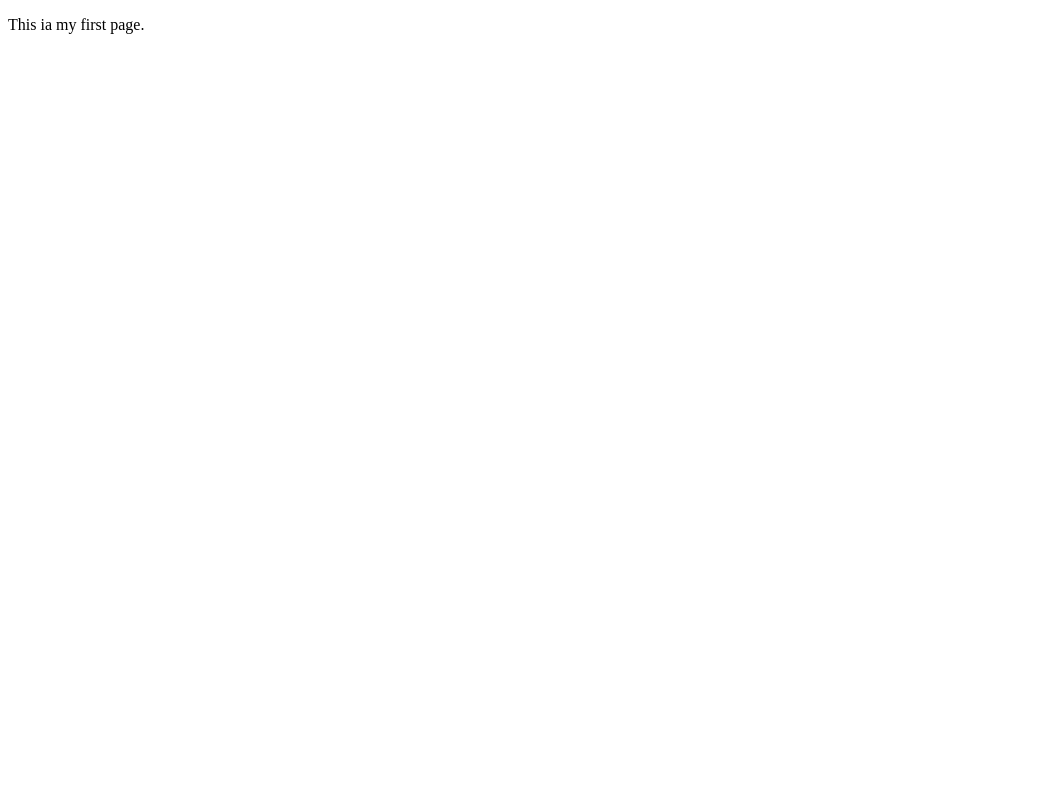
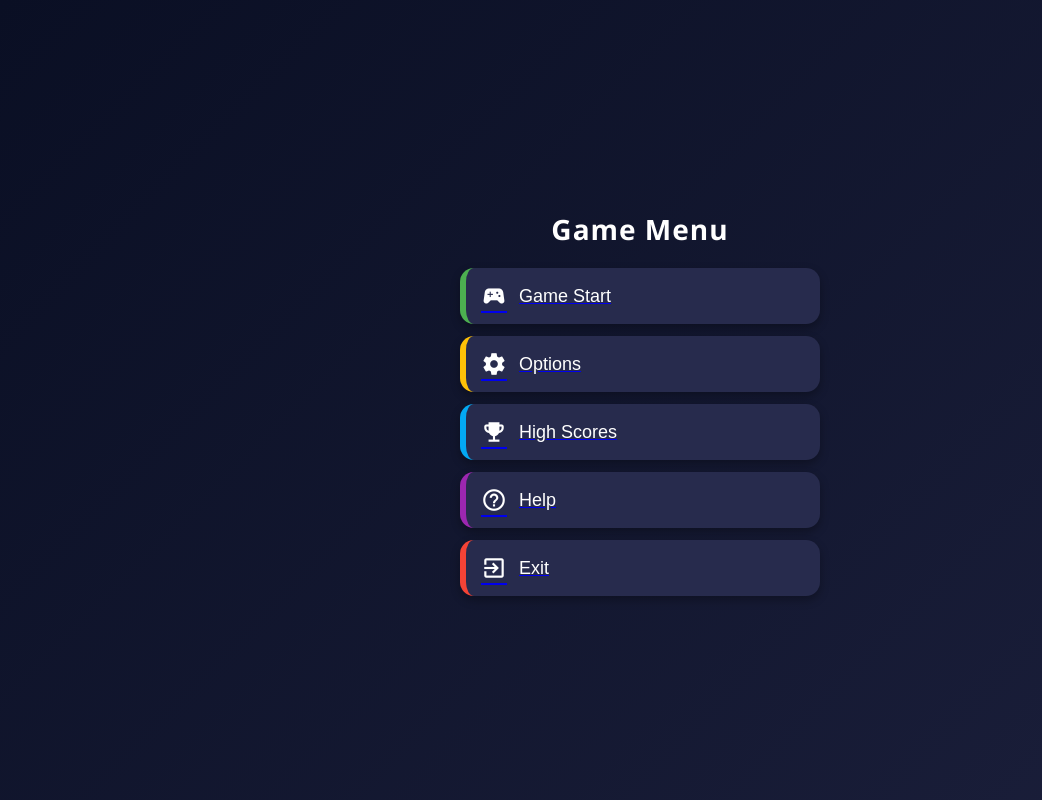
Before and after one commit to sallunotbook-ops/firstbell, a plain HTML site: page index.html in a window 1280 px wide. Shown: the whole page, without its empty margins (0-1042 px from the left). Drawn offline with Linux system fonts and the light colour scheme.

Commit message:
Update index.html

```diff
--- a/index.html
+++ b/index.html
@@ -2,11 +2,122 @@
 <html lang="en">
 <head>
     <meta charset="UTF-8">
-    <meta http-equiv="X-UA-Compatible" content="IE=edge">
     <meta name="viewport" content="width=device-width, initial-scale=1.0">
-    <title>Index.html</title>
+    <title>Game Menu</title>
+
+    <!-- Material Icons -->
+    <link href="https://fonts.googleapis.com/icon?family=Material+Icons" rel="stylesheet">
+
+    <style>
+        body {
+            margin: 0;
+            padding: 0;
+            background: linear-gradient(135deg, #0a0f24, #1b1f3b);
+            font-family: 'Segoe UI', sans-serif;
+            display: flex;
+            justify-content: center;
+            align-items: center;
+            height: 100vh;
+            overflow: hidden;
+        }
+
+        .menu-container {
+            width: 90%;
+            max-width: 360px;
+            text-align: center;
+            animation: fadeIn 1s ease;
+        }
+
+        @keyframes fadeIn {
+            from { opacity: 0; transform: translateY(20px); }
+            to   { opacity: 1; transform: translateY(0); }
+        }
+
+        h1 {
+            color: #ffffff;
+            margin-bottom: 20px;
+            font-size: 28px;
+            letter-spacing: 1px;
+        }
+
+        .menu-btn {
+            width: 100%;
+            padding: 15px;
+            margin: 12px 0;
+            background: #272b4d;
+            color: white;
+            border: none;
+            font-size: 18px;
+            border-radius: 14px;
+            display: flex;
+            align-items: center;
+            gap: 12px;
+            cursor: pointer;
+            transition: 0.25s;
+            box-shadow: 0px 4px 10px rgba(0,0,0,0.3);
+        }
+
+        .menu-btn .material-icons {
+            font-size: 26px;
+        }
+
+        .menu-btn:hover {
+            background: #3b4273;
+            transform: scale(1.05);
+        }
+
+        .menu-btn:active {
+            transform: scale(0.97);
+        }
+
+        /* Different colorful borders for each button */
+        .start { border-left: 6px solid #4CAF50; }
+        .options { border-left: 6px solid #FFC107; }
+        .scores { border-left: 6px solid #03A9F4; }
+        .help { border-left: 6px solid #9C27B0; }
+        .exit { border-left: 6px solid #F44336; }
+    </style>
 </head>
 <body>
-    <p>This ia my first page.</p>
+
+    <div class="menu-container">
+        <h1>Game Menu</h1>
+
+        <a href="start.html">
+            <button class="menu-btn start">
+                <span class="material-icons">sports_esports</span>
+                Game Start
+            </button>
+        </a>
+
+        <a href="options.html">
+            <button class="menu-btn options">
+                <span class="material-icons">settings</span>
+                Options
+            </button>
+        </a>
+
+        <a href="scores.html">
+            <button class="menu-btn scores">
+                <span class="material-icons">emoji_events</span>
+                High Scores
+            </button>
+        </a>
+
+        <a href="help.html">
+            <button class="menu-btn help">
+                <span class="material-icons">help_outline</span>
+                Help
+            </button>
+        </a>
+
+        <a href="exit.html">
+            <button class="menu-btn exit">
+                <span class="material-icons">exit_to_app</span>
+                Exit
+            </button>
+        </a>
+    </div>
+
 </body>
 </html>
```
